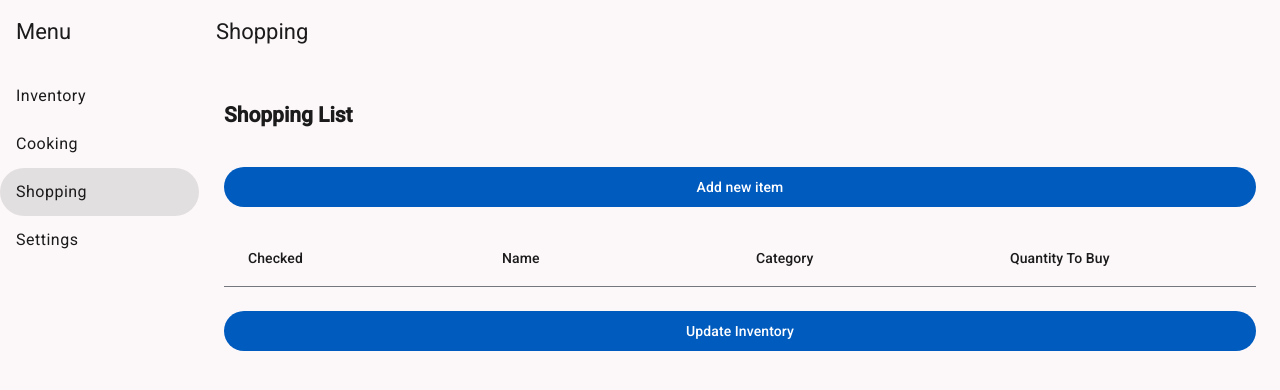
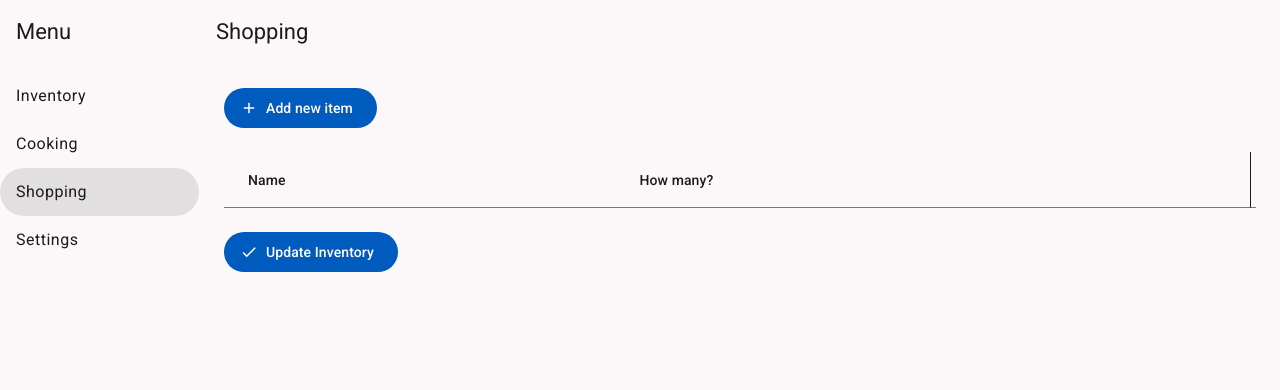
Before and after one commit to worhello/inventory-manager, an Angular app: page /shopping in a window 1280 px wide. Shown: the top 390 px of the page. Built offline with nearby package versions, Linux system fonts and the light colour scheme.

Commit message:
Fix style on shopping view

```diff
--- a/src/app/shopping-view/shopping-view.html
+++ b/src/app/shopping-view/shopping-view.html
@@ -1,42 +1,51 @@
 <div class="page-body">
 
-  <h2>Shopping List</h2>
+  <div>
+    <button matButton="filled" (click)="addNewItem()">
+      <mat-icon fontIcon="add"></mat-icon>
+      Add new item
+    </button>
+  </div>
 
-  <button matButton="filled" (click)="addNewItem()">Add new item</button>
+  <table mat-table [dataSource]="getShoppingBasket()" class="shopping-table mat-elevation-z8" cdkDropList (cdkDropListDropped)="drop($event)">
 
-  <table mat-table [dataSource]="getShoppingBasket()" class="mat-elevation-z8" cdkDropList (cdkDropListDropped)="drop($event)">
+
+    <ng-container matColumnDef="dragger">
+      <th mat-header-cell *matHeaderCellDef><th>
+      <td mat-cell *matCellDef="let element">
+        <mat-icon class="drag-cursor">reorder</mat-icon>
+      <td>
+    </ng-container>
 
     <ng-container matColumnDef="checked" sticky>
-      <mat-header-cell *matHeaderCellDef>Checked</mat-header-cell>
-      <mat-cell *matCellDef="let element">
-        <mat-icon class="example-drag-cursor">reorder</mat-icon>
+      <th mat-header-cell *matHeaderCellDef><th>
+      <td mat-cell *matCellDef="let element">
         <mat-checkbox [checked]="element.checked" (change)="onItemChecked(element)"></mat-checkbox>
-      </mat-cell>
-    </ng-container>
-
-    <ng-container matColumnDef="category">
-      <mat-header-cell *matHeaderCellDef>Category</mat-header-cell>
-      <mat-cell *matCellDef="let element"> {{element.category}} </mat-cell>
+      <td>
     </ng-container>
 
     <ng-container matColumnDef="name">
-      <mat-header-cell *matHeaderCellDef> Name </mat-header-cell>
-      <mat-cell *matCellDef="let element"> {{element.name}} </mat-cell>
+      <th mat-header-cell *matHeaderCellDef>Name<th>
+      <td mat-cell *matCellDef="let element">{{element.name}} ({{element.category}})<td>
     </ng-container>
 
     <ng-container matColumnDef="quantityToBuy">
-      <mat-header-cell *matHeaderCellDef>Quantity To Buy</mat-header-cell>
-      <mat-cell *matCellDef="let element">
-        <mat-form-field>
-          <mat-label>Quantity To Buy</mat-label>
+      <th mat-header-cell *matHeaderCellDef>How many?<th>
+      <td mat-cell *matCellDef="let element">
+        <mat-form-field subscriptSizing="dynamic">
           <input matInput type="number" min="1" [value]="element.quantityToBuy" (change)="onQuantityToBuyChanged($event.target.value, element)">
         </mat-form-field>
-      </mat-cell>
+      <td>
     </ng-container>
 
-    <mat-header-row *matHeaderRowDef="displayedColumns"></mat-header-row>
-    <mat-row *matRowDef="let row; columns: displayedColumns;" cdkDrag [cdkDragData]="row"></mat-row>
+    <tr mat-header-row *matHeaderRowDef="displayedColumns"></tr>
+    <tr mat-row *matRowDef="let row; columns: displayedColumns;" cdkDrag [cdkDragData]="row"></tr>
   </table>
 
-  <button matButton="filled" (click)="updateInventory()">Update Inventory</button>
+  <div>
+    <button matButton="filled" (click)="updateInventory()">
+      <mat-icon fontIcon="check"></mat-icon>
+      Update Inventory
+    </button>
+  </div>
 </div>
--- a/src/app/shopping-view/shopping-view.scss
+++ b/src/app/shopping-view/shopping-view.scss
@@ -1,8 +1,44 @@
-.shopping-list-row {
-  display: flex;
+.shopping-table {
+  width: 100%;
 }
 
-.example-drag-cursor {
+.mat-column-name, .mat-column-quantityToBuy {
+  padding: 0px 12px 0px 12px;
+}
+
+.mat-column-dragger {
+  width: 12px;
+  padding: 0px;
+  padding-left: 4px;
+  text-align: center;
+}
+
+.mat-column-dragger mat-icon {
+  margin: 0px;
+  margin-left: 6px;
+}
+
+.mat-column-checked {
+  border-left: 1px solid currentColor;
+  padding: 0px;
+  margin: 0px;
+  text-align: center;
+}
+
+.mat-column-checked mat-icon {
+  margin: 0px;
+}
+
+.mat-column-quantityToBuy {
+  align-items: center;
+  padding: 8px 12px 8px 12px;
+}
+
+.mat-column-quantityToBuy mat-form-field {
+  width: 80px;
+}
+
+.drag-cursor {
   margin-right: 16px;
   cursor: move;
 }
--- a/src/app/shopping-view/shopping-view.ts
+++ b/src/app/shopping-view/shopping-view.ts
@@ -31,8 +31,8 @@ import { ShoppingService } from '../shared/services/shopping-service';
     MatDatepickerModule,
     MatDialogModule,
     MatButtonModule,
-    MatTableModule,
-  ],
+    MatTableModule
+],
   templateUrl: './shopping-view.html',
   styleUrl: './shopping-view.scss',
 })
@@ -41,7 +41,7 @@ export class ShoppingView {
   shoppingService = inject(ShoppingService);
   private inventoryItemEditTrigger = inject(InventoryItemEditTrigger);
 
-  displayedColumns: string[] = ['checked', 'name', 'category', 'quantityToBuy'];
+  displayedColumns: string[] = ['dragger', 'name', 'quantityToBuy', 'checked'];
 
   drop(event: CdkDragDrop<string>) {
     this.shoppingService.moveItemInList(event.item.data.id, event.currentIndex);
```
